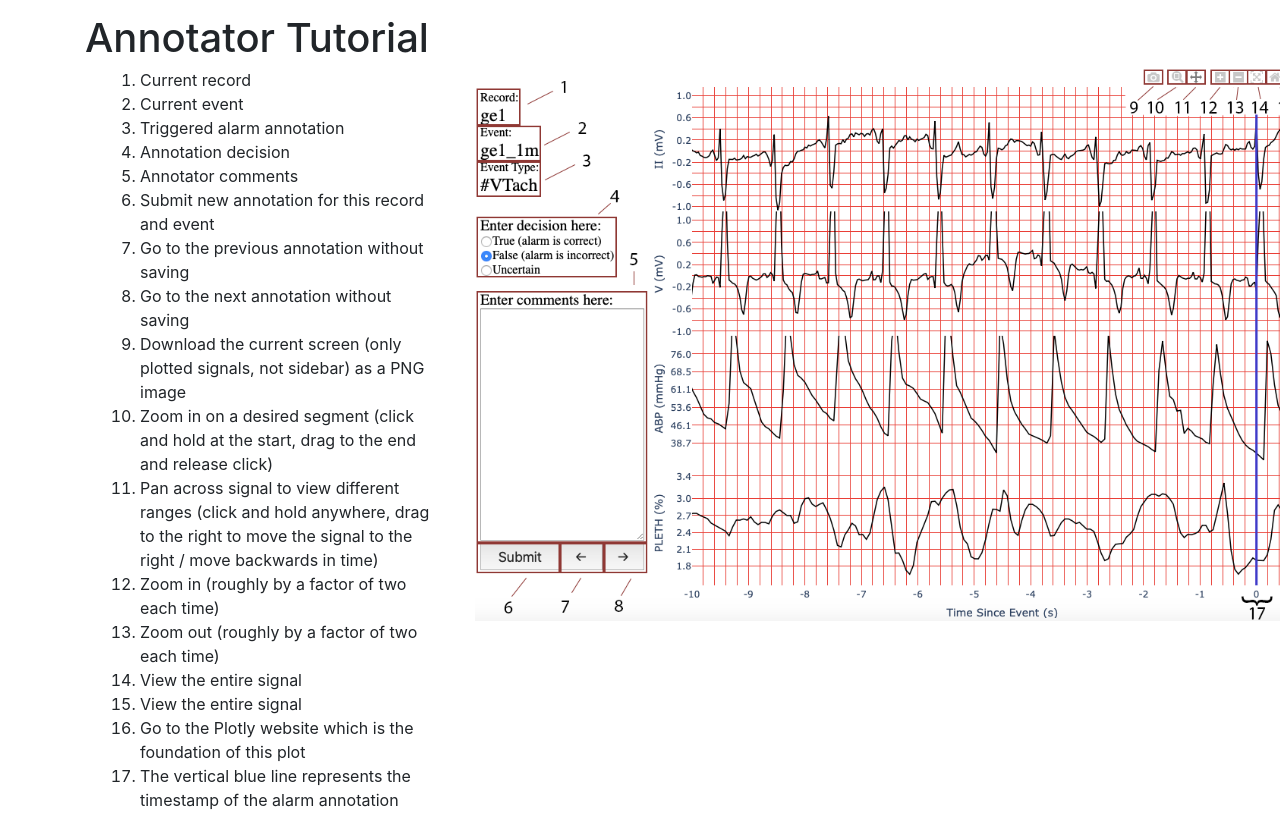
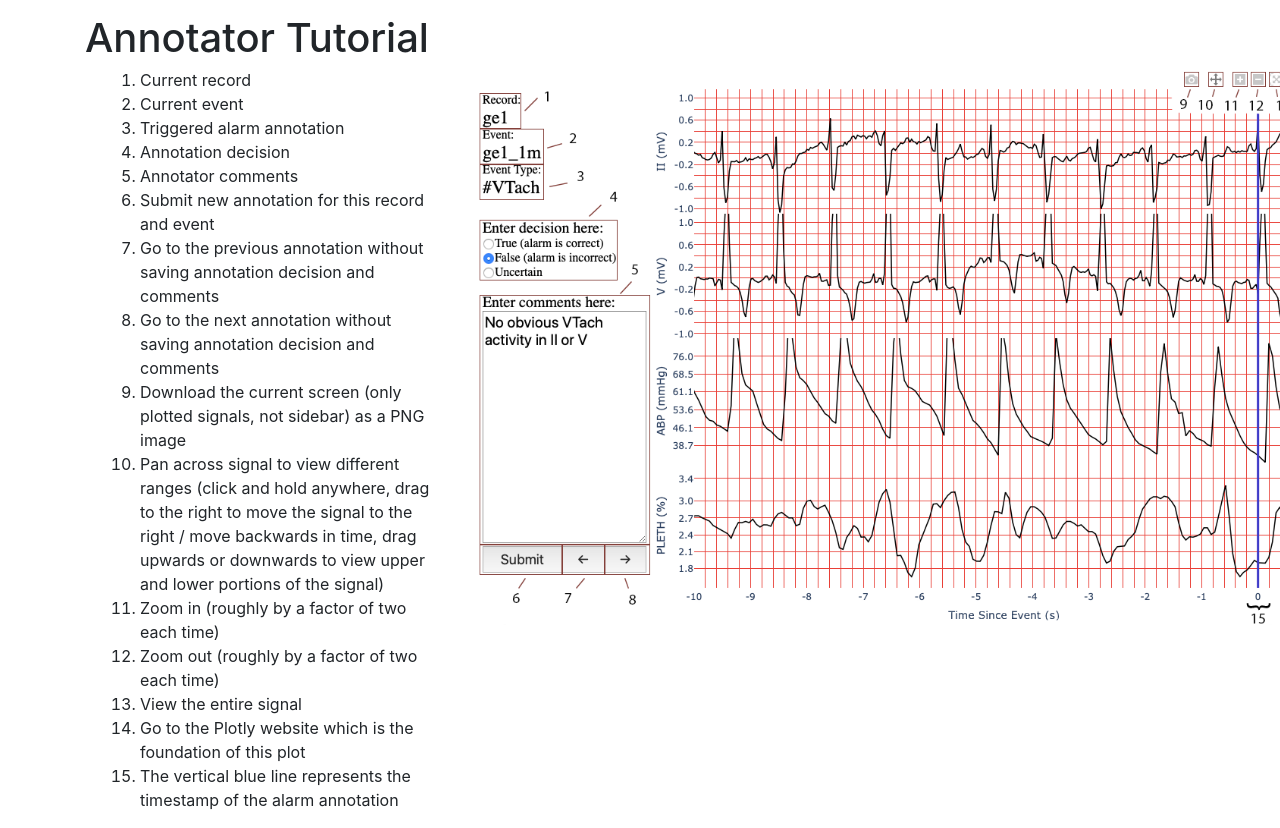
Before and after one commit to MIT-LCP/waveform-annotation, a Django app: template waveform-django/waveforms/templates/waveforms/tutorial.html in a window 1280 px wide; the page is wider, and only the part inside the window is pictured. Shown: the part 74-902 px from the top of that part. Run offline with Django 3.2, Linux system fonts and the light colour scheme; the template is opened without the code that fills it, so the values that code supplies are empty; some libraries are stand-ins or nearby versions.

Commit message:
Updates tutorial page

```diff
--- a/waveform-django/waveforms/templates/waveforms/tutorial.html
+++ b/waveform-django/waveforms/templates/waveforms/tutorial.html
@@ -35,14 +35,12 @@
         <li>Annotation decision</li>
         <li>Annotator comments</li>
         <li>Submit new annotation for this record and event</li>
-        <li>Go to the previous annotation without saving</li>
-        <li>Go to the next annotation without saving</li>
+        <li>Go to the previous annotation without saving annotation decision and comments</li>
+        <li>Go to the next annotation without saving annotation decision and comments</li>
         <li>Download the current screen (only plotted signals, not sidebar) as a PNG image</li>
-        <li>Zoom in on a desired segment (click and hold at the start, drag to the end and release click)</li>
-        <li>Pan across signal to view different ranges (click and hold anywhere, drag to the right to move the signal to the right / move backwards in time)</li>
+        <li>Pan across signal to view different ranges (click and hold anywhere, drag to the right to move the signal to the right / move backwards in time, drag upwards or downwards to view upper and lower portions of the signal)</li>
         <li>Zoom in (roughly by a factor of two each time)</li>
         <li>Zoom out (roughly by a factor of two each time)</li>
-        <li>View the entire signal</li>
         <li>View the entire signal</li>
         <li>Go to the Plotly website which is the foundation of this plot</li>
         <li>The vertical blue line represents the timestamp of the alarm annotation</li>
```
Also changed, not shown: waveform-django/waveforms/static/tutorial_image.png.
